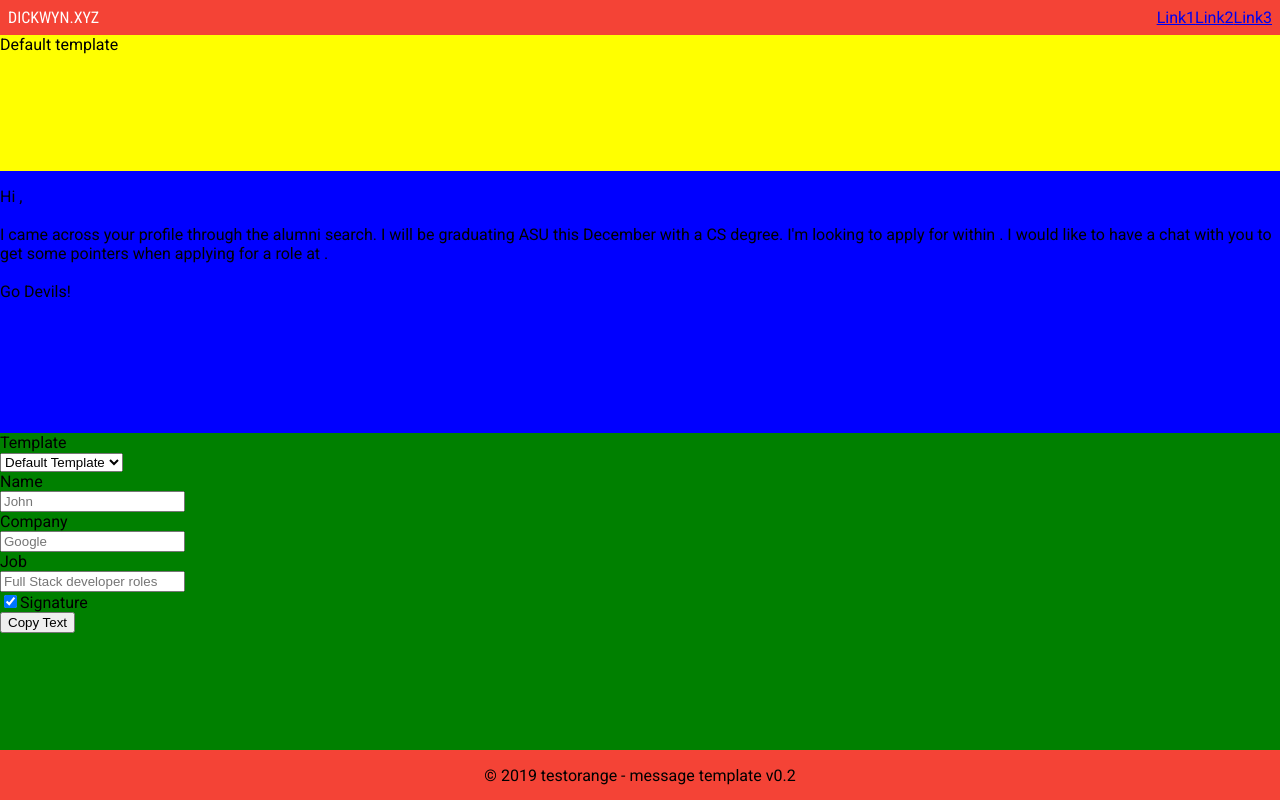
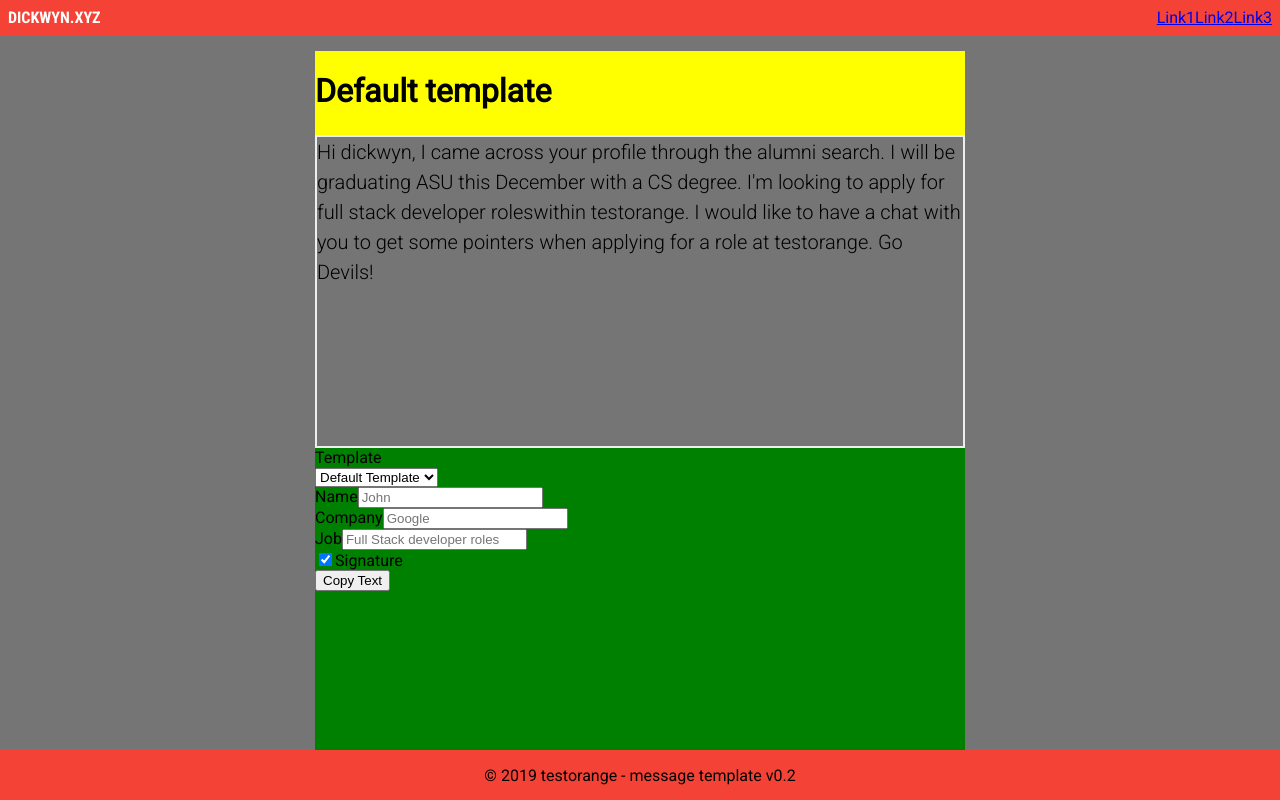
Before and after one commit to dickwyn/linkedin-message-template, a React (Create React App) app: page / in a window 1280 px wide. Built offline with nearby package versions, Linux system fonts and the light colour scheme.

Commit message:
cleanup and add states to template component

```diff
--- a/src/Components/Template/index.js
+++ b/src/Components/Template/index.js
@@ -2,49 +2,43 @@ import React, { Component } from 'react';
 import '../../styles/template.scss';
 
 class Template extends Component {
+  state = {
+    template: 'Default',
+    name: 'dickwyn',
+    company: 'testorange',
+    job: 'full stack developer roles',
+    signature: true,
+  };
+
+  onChange = () => {
+    this.setState({});
+  };
+
   render() {
+    const { template, name, company, job, signature } = this.state;
+
     return (
       <div className="template">
-        <div className="title">Default template</div>
+        <div className="title">
+          <h1>{template} template</h1>
+        </div>
         <div className="message">
-          <div className="card">
-            <div className="card-body">
-              <p className="lead" id="copyMessage">
-                Hi <span id="name" />,
-                <br />
-                <br />I came across your profile through the alumni search. I
-                will be graduating ASU this December with a CS degree. I'm
-                looking to apply for <span id="job" /> within{' '}
-                <span id="company" />. I would like to have a chat with you to
-                get some pointers when applying for a role at{' '}
-                <span id="company" />.<span id="signature" />
-                <span id="txtAge">
-                  <br />
-                  <br />
-                  Go Devils!
-                </span>
-              </p>
+          Hi {name}, I came across your profile through the alumni search. I
+          will be graduating ASU this December with a CS degree. I'm looking to
+          apply for {job}within {company}. I would like to have a chat with you
+          to get some pointers when applying for a role at {company}. Go Devils!
         </div>
-          </div>
-        </div>
-        <div className="inputs">
-          <div className="select">
-            <label htmlFor="templateName" className="col-sm-2 col-form-label">
-              Template
-            </label>
+        <div className="form">
+          <div className="template-select">
+            <label className="form-label">Template</label>
             <div className="col-sm-10" id="templateName">
               <select className="form-control">
                 <option>Default Template</option>
-                <option>Template #1</option>
-                <option>Templete #2</option>
               </select>
             </div>
           </div>
           <div className="name">
-            <label htmlFor="personName" className="col-sm-2 col-form-label">
-              Name
-            </label>
-            <div className="col-sm-10">
+            <label className="form-label">Name</label>
             <input
               type="text"
               className="form-control"
@@ -52,12 +46,8 @@ class Template extends Component {
               placeholder="John"
             />
           </div>
-          </div>
           <div className="company">
-            <label htmlFor="companyName" className="col-sm-2 col-form-label">
-              Company
-            </label>
-            <div className="col-sm-10">
+            <label className="form-label">Company</label>
             <input
               type="text"
               className="form-control"
@@ -65,12 +55,8 @@ class Template extends Component {
               placeholder="Google"
             />
           </div>
-          </div>
           <div className="job">
-            <label htmlFor="jobName" className="col-sm-2 col-form-label">
-              Job
-            </label>
-            <div className="col-sm-10">
+            <label className="form-label">Job</label>
             <input
               type="text"
               className="form-control"
@@ -78,23 +64,16 @@ class Template extends Component {
               placeholder="Full Stack developer roles"
             />
           </div>
-          </div>
           <div className="signature">
-            <label htmlFor="jobName" className="col-sm-2 col-form-label" />
-            <div className="col-sm-10">
-              <div className="form-check">
             <input
               className="form-check-input"
               type="checkbox"
               id="signatureName"
               checked
             />
-                <label className="form-check-label" htmlFor="defaultCheck1">
-                  Signature
-                </label>
+            <label className="form-check-label">Signature</label>
           </div>
-            </div>
-          </div>
+          <div className="copy-button">
             <button
               type="button"
               className="btn btn-outline-primary btn-block"
@@ -104,6 +83,7 @@ class Template extends Component {
             </button>
           </div>
         </div>
+      </div>
     );
   }
 }
--- a/src/styles/index.scss
+++ b/src/styles/index.scss
@@ -1,4 +1,3 @@
-@import url('https://fonts.googleapis.com/css?family=Roboto+Condensed|Roboto:400,700');
 @import './variables.scss';
 
 html,
--- a/src/styles/template.scss
+++ b/src/styles/template.scss
@@ -4,23 +4,30 @@
   display: grid;
   grid-area: content;
   background-color: $secondary-text;
+  grid-template-columns: auto 650px auto;
+  grid-template-rows: 100px auto auto;
   grid-template-areas:
-    'title'
-    'message'
-    'inputs';
+    '. title .'
+    '. message .'
+    '. form .';
 
   .title {
     grid-area: title;
+    margin: 1em 0em 0em;
     background-color: yellow;
   }
 
   .message {
     grid-area: message;
-    background-color: blue;
+    font-weight: 300;
+    font-size: 1.25em;
+    line-height: 1.5em;
+    border: 2px solid $divider-color;
+    // background-color: blue;
   }
 
-  .inputs {
-    grid-area: inputs;
+  .form {
+    grid-area: form;
     background-color: green;
   }
 }
--- a/src/styles/variables.scss
+++ b/src/styles/variables.scss
@@ -1,3 +1,5 @@
+@import url('https://fonts.googleapis.com/css?family=Roboto+Condensed:700|Roboto:300,400');
+
 $dark-primary-color: #d32f2f;
 $light-primary-color: #ffcdd2;
 $primary-color: #f44336;
```
Lines whose indentation alone changed are shown as unchanged.
